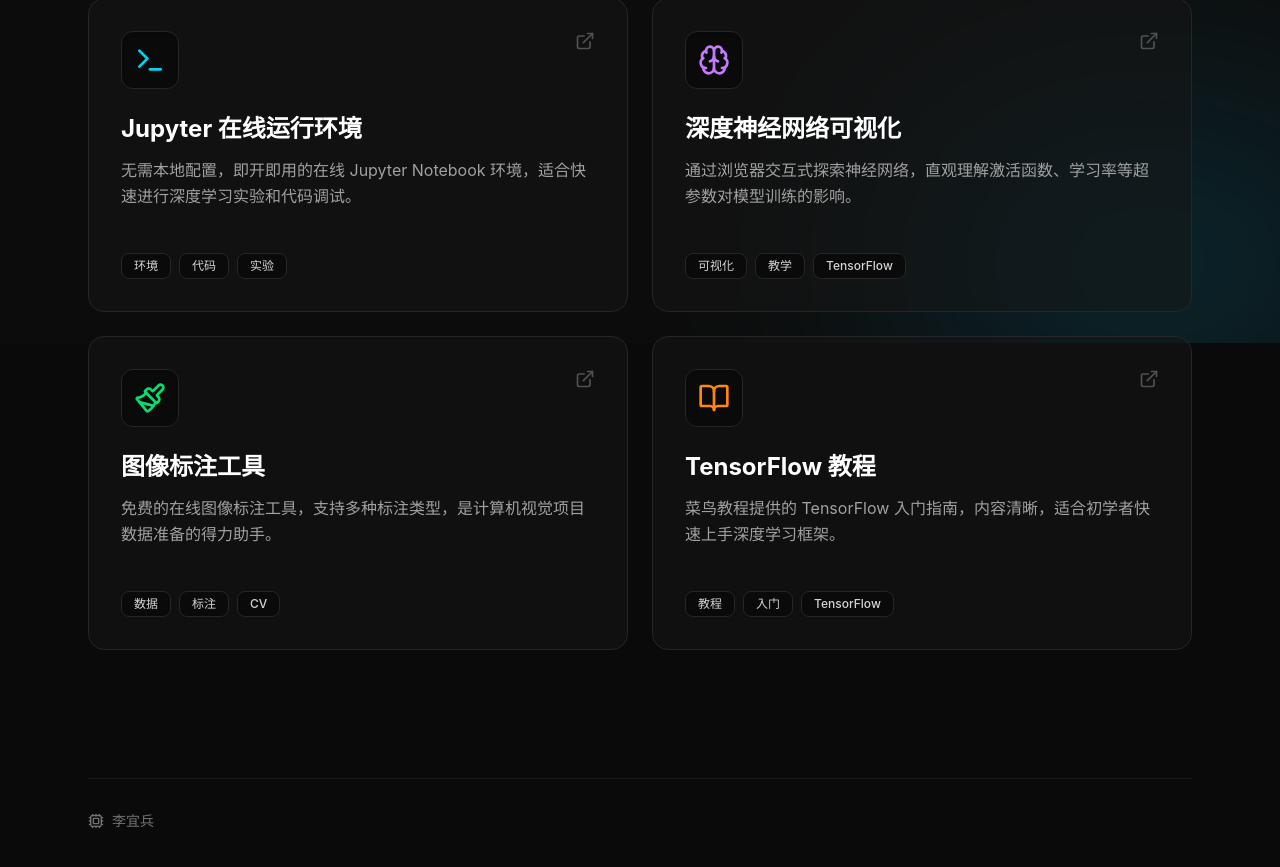
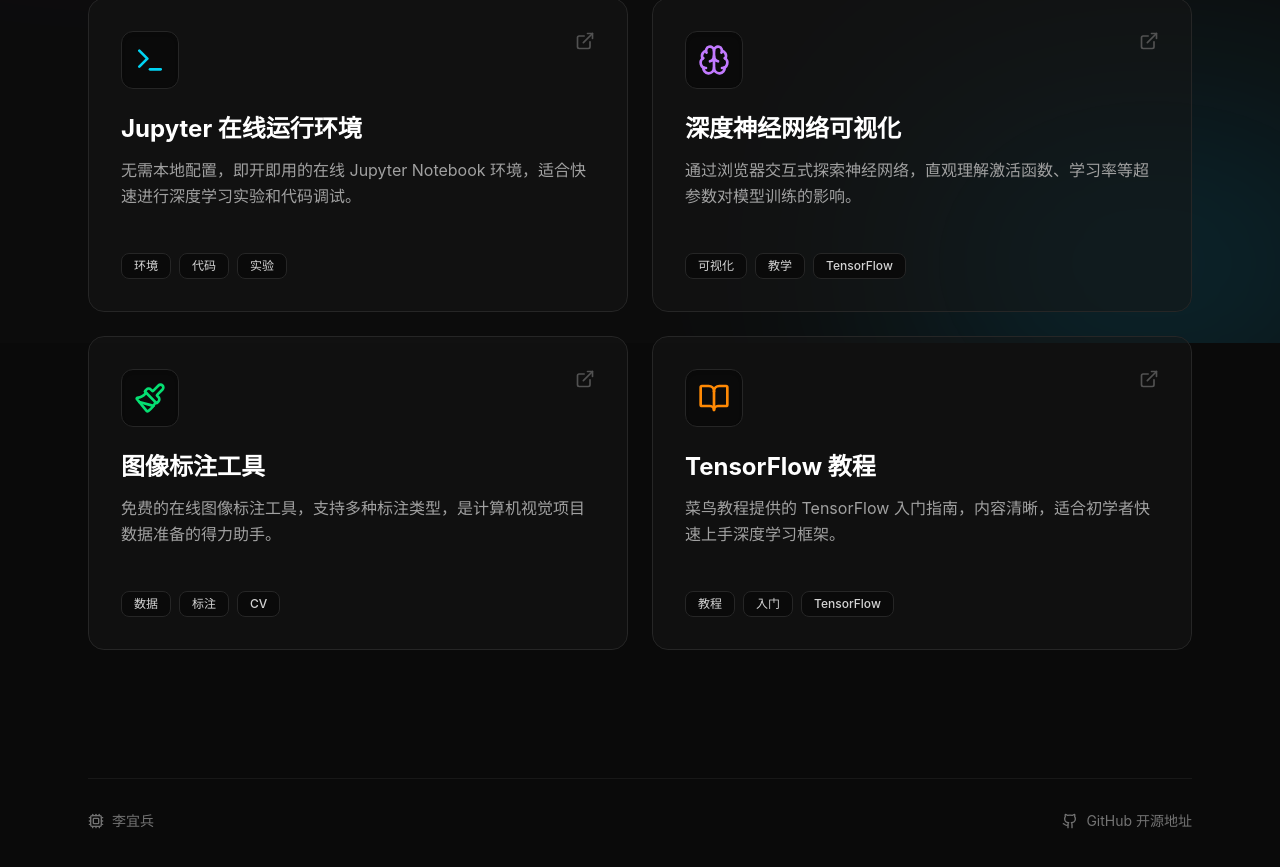
Before and after one commit to ybli-code/deep-learning, a React (Vite) app: page / in a window 1280 px wide. Shown: the part 457-1324 px from the top of the page. Built offline with nearby package versions, Linux system fonts and the light colour scheme.

Commit message:
feat: 增加了开源地址

```diff
--- a/src/App.tsx
+++ b/src/App.tsx
@@ -1,5 +1,5 @@
 import React from 'react';
-import { Terminal, Brain, ExternalLink, Sparkles, Cpu, Paintbrush, BookOpen } from 'lucide-react';
+import { Terminal, Brain, ExternalLink, Sparkles, Cpu, Paintbrush, BookOpen, Github } from 'lucide-react';
 
 interface Resource {
   title: string;
@@ -112,6 +112,15 @@
             <Cpu className="w-4 h-4" />
             <span>李宜兵</span>
           </div>
+          <a
+            href="https://github.com/ybli-code/deep-learning"
+            target="_blank"
+            rel="noopener noreferrer"
+            className="flex items-center gap-2 hover:text-white transition-colors"
+          >
+            <Github className="w-4 h-4" />
+            <span>GitHub 开源地址</span>
+          </a>
         </footer>
       </main>
     </div>
--- a/vite.config.ts
+++ b/vite.config.ts
@@ -8,4 +8,7 @@
     tailwindcss(),
     react()
   ],
+  server: {
+    host: '0.0.0.0'
+  }
 })
```
Also changed, not shown: 1 other file (tests, documents, lock files or other folders).
